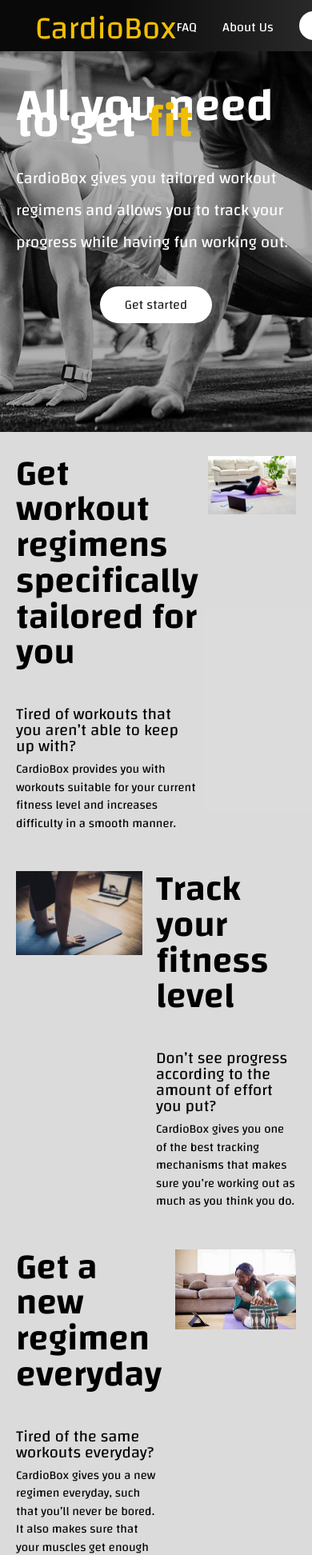
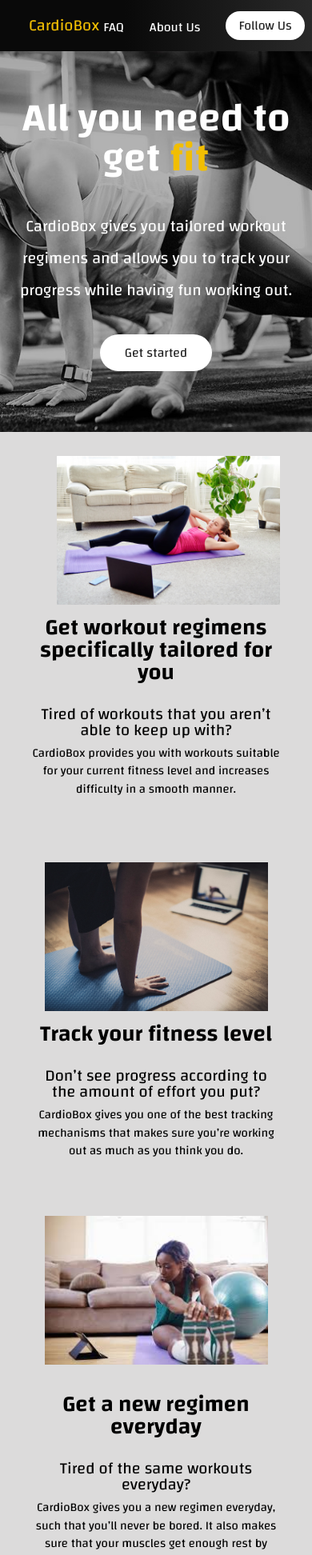
Before and after one commit to Vella-Boyz/Vella-Boyz.github.io, an Angular app: page / in a window 390 px wide. Shown: the top 1944 px of the page at 80% size. Built offline with nearby package versions, Linux system fonts and the light colour scheme.

Commit message:
responsiveness

```diff
--- a/src/app/landing/landing.component.html
+++ b/src/app/landing/landing.component.html
@@ -1,11 +1,9 @@
 <!-- Landing Page -->
 <div id="landing-page" fxFill fxLayout="column">
   <mat-toolbar>
-    <div
-      class="login-container content-center"
-      fxLayout="row"
-      fxLayoutAlign="space-between center" fxFlex="100%"
-    >
+    <div class="login-container" fxFlex="100%" >
+      <div class="content-center" fxLayout="row"
+      fxLayoutAlign="space-between center">
         <div fxLayout="row">
           <div class="cardioBox">CardioBox</div>
         </div>
@@ -17,6 +15,7 @@
             mat-flat-button>
             Follow Us
           </button>
+        </div>
       </div>
     </div>
   </mat-toolbar>
@@ -34,7 +33,7 @@
         <div fxFlex="100%" fxLayoutAlign="center center" fxLayout="column">
           <div class="heading">All you need to get <span class="accent-fg">fit</span>
           </div>
-          <div class="content-title">
+          <div class="content-title text-center">
             CardioBox gives you tailored workout regimens and allows you to track your progress while having fun working out.
           </div>
           <button mat-flat-button class="start-now">
@@ -45,16 +44,16 @@
     </div>
 
     <!-- Feature -->
-    <div class="content-center grey-background" fxLayout="column" fxLayoutGap="3rem">
-      <div fxLayout="row" fxlayout.xs="column">
-        <div fxFlex fxLayoutAlign="center start" fxLayout="column">
+    <div class="grey-background" fxLayout="column" fxLayoutGap="3rem" fxLayoutGap.lt-sm="5rem">
+      <div class="content-center" fxLayout="row wrap" fxLayout.xs="column wrap">
+        <div  ngClass.xs="text-center" fxFlex fxLayoutAlign="center start" fxLayout="column">
           <div class="heading">Get workout regimens specifically tailored for you</div>
           <div class="sub-heading">Tired of workouts that you aren’t able to keep up with?</div>
           <div class="details">
             CardioBox provides you with workouts suitable for your current fitness level and increases difficulty in a smooth manner.
           </div>
         </div>
-        <div fxFlex>
+        <div fxFlex fxFlexOrder.xs="-1">
           <img
           class="float-right"
           src="assets/smooth_fitness.jpg"
@@ -64,37 +63,32 @@
         </div>
       </div>
 
-      <div fxLayout="row" fxlayout.xs="column">
-        <div fxFlex>
+      <div class="content-center" fxLayout="row wrap" fxLayout.xs="column wrap">
+        <div fxFlex fxLayoutAlign.lt-sm="center center">
           <img
-          class="logo"
           src="assets/track.jpg"
           width="90%"
           alt="notification"
         />
         </div>
-        <div fxFlex fxLayoutAlign="center start" fxLayout="column">
-          <div class="heading">Track your fitness level
-          </div>
-          <div class="sub-heading">Don’t see progress according to the amount of effort you put?
-          </div>
+        <div ngClass.xs="text-center" fxFlex fxLayoutAlign="center start" fxLayout="column">
+          <div class="heading">Track your fitness level</div>
+          <div class="sub-heading">Don’t see progress according to the amount of effort you put?</div>
           <div class="details">
             CardioBox gives you one of the best tracking mechanisms that makes sure you’re working out as much as you think you do.
           </div>
         </div>
       </div>
 
-      <div fxLayout="row" fxlayout.xs="column">
-        <div fxFlex fxLayoutAlign="center start" fxLayout="column">
-          <div class="heading">Get a new regimen everyday
-          </div>
-          <div class="sub-heading">Tired of the same workouts everyday?
-          </div>
+      <div class="content-center" fxLayout="row wrap" fxLayout.xs="column wrap" fxLayoutGap="2rem">
+        <div  ngClass.xs="text-center" fxFlex fxLayoutAlign="center start" fxLayout="column">
+          <div class="heading">Get a new regimen everyday</div>
+          <div class="sub-heading">Tired of the same workouts everyday?</div>
           <div class="details">
             CardioBox gives you a new regimen everyday, such that you’ll never be bored. It also makes sure that your muscles get enough rest by regulating exercises accordingly.
           </div>
         </div>
-        <div fxFlex>
+        <div fxFlex fxFlexOrder.xs="-1" fxLayoutAlign.lt-sm="center center">
           <img
           class="float-right"
           src="assets/rest.jpeg"
@@ -104,8 +98,8 @@
         </div>
       </div>
 
-      <div fxLayout="row" fxlayout.xs="column">
-        <div fxFlex>
+      <div class="content-center" fxLayout="row wrap" fxLayout.xs="column wrap">
+        <div fxFlex fxLayoutAlign.lt-sm="center center">
           <img
           class="logo"
           src="assets/games.jpg"
@@ -113,7 +107,7 @@
           alt="notification"
         />
         </div>
-        <div fxFlex fxLayoutAlign="center start" fxLayout="column">
+        <div ngClass.xs="text-center" fxFlex fxLayoutAlign="center start" fxLayout="column">
           <div class="heading">Gamified Workouts
           </div>
           <div class="sub-heading">Is playing games a motivation for you?
@@ -129,7 +123,7 @@
     <div class="content-center black-background">
       <div class="module-title"><span class="accent-fg">PRICING</span> PACKAGE</div>
       <div
-        fxLayout="row wrap"
+        fxLayout="row wrap" fxLayout.sm="column" fxLayout.xs="column"
         fxLayoutGap="4.5rem"
         fxLayoutAlign="center center"
       >
--- a/src/app/landing/landing.component.scss
+++ b/src/app/landing/landing.component.scss
@@ -63,7 +63,7 @@
   }
 
   .content-center {
-    max-width: 1180px;
+    max-width: 1150px;
     margin: 0 auto;
     padding: 0 20px;
   }
@@ -81,6 +81,19 @@
     font-size: 58px;
     font-weight: 600;
     padding-bottom: 25px;
+    line-height: 1;
+    text-align: center;
+  }
+
+  @media screen and (max-width: 400px) {
+    .heading{
+      font-size: 50px;
+    }
+    .cardioBox {
+      margin: 0 !important;
+      margin-right: 5px!important;
+      font-size: 20px!important;
+    }
   }
 
   .top-sect {
@@ -142,6 +155,16 @@
       font-size: 3.2em;
       line-height: 1;
       padding-bottom: 1em;
+      text-align: left;
+      width: -webkit-fill-available;
+    }
+
+    @media screen and (max-width: 599px) {
+      .heading{
+        font-size: 2em;
+        text-align: center;
+        margin-top: 15px;
+      }
     }
 
     .sub-heading{
@@ -166,4 +189,8 @@
   .float-right{
     float: right;
   }
+
+  .text-center{
+    text-align: center;
+  }
 }
```
Lines whose indentation alone changed are shown as unchanged.
